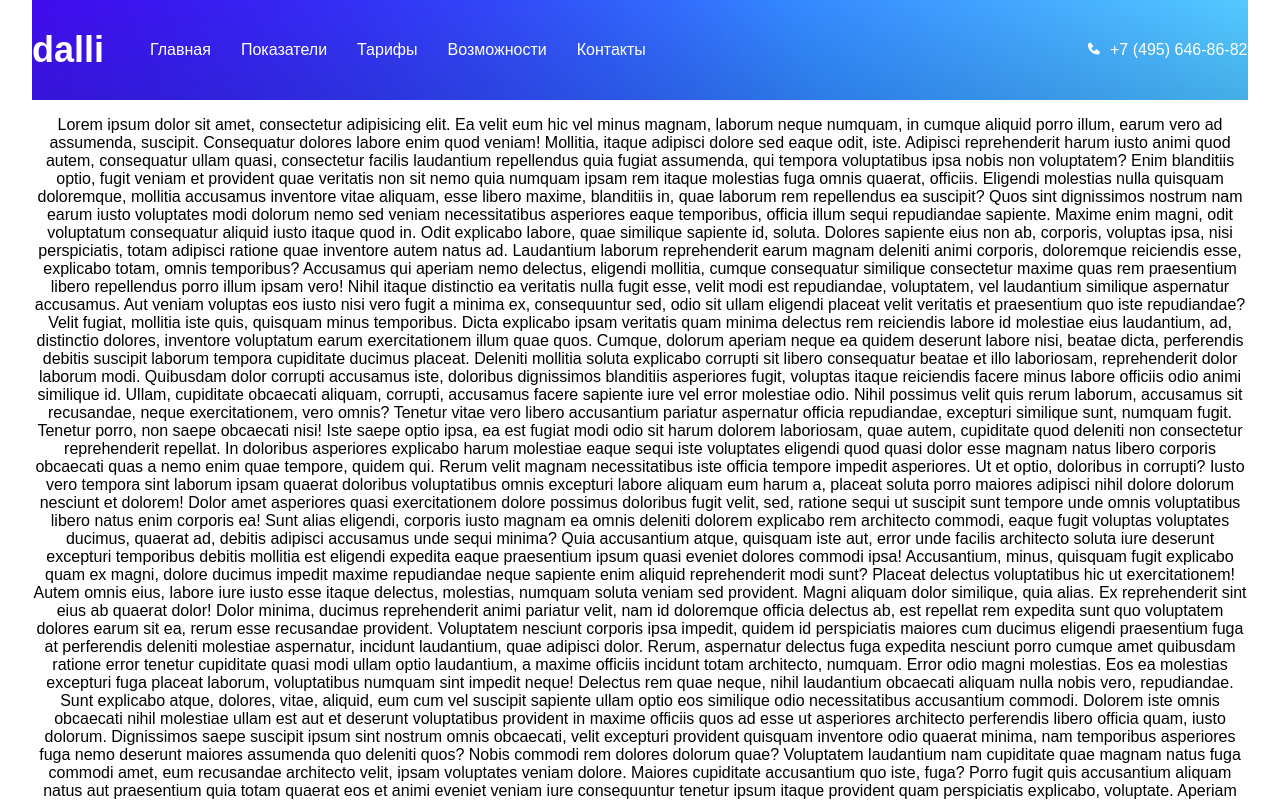
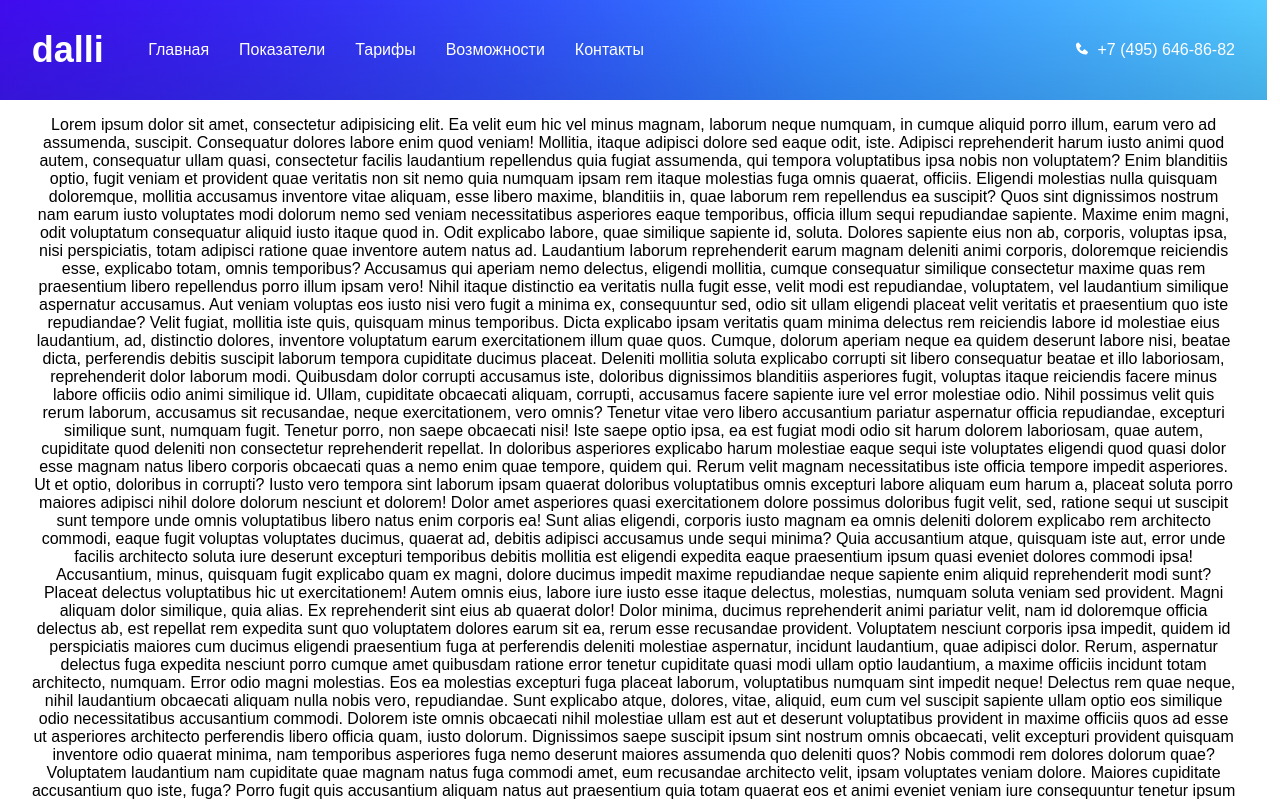
Before and after one commit to nikitosikus/burgerMenuCss2, a plain HTML site: page index.html in a window 1280 px wide. Drawn offline with Linux system fonts and the light colour scheme.

Commit message:
Add files via upload

```diff
--- a/style.css
+++ b/style.css
@@ -6,11 +6,12 @@ body {
 	font-size: medium;
 	max-width: 1450px;
 	width: 100%;
+
 }
 .wrapper {
-	width: 100%;
+	width: 99vw;
 	height: 100vh;
-	overflow: scroll;
+	overflow: auto;
 }
 a {
 	text-decoration: none;
@@ -33,7 +34,9 @@ h2 {
 	display: flex;
 	justify-content: center;
 	align-items: center;
-
+	background: linear-gradient(180deg, rgba(239, 251, 255, 0) 0%, rgba(0, 53, 130, 0.2) 100%),
+	linear-gradient(249.96deg, rgba(29, 214, 255, 0) 36.64%, rgba(113, 0, 225, 0.6) 100%),
+	linear-gradient(100.34deg, #001AFF 0%, #55CCFF 100%);
 }
 .header_ {
 	max-width: 1250px;
@@ -43,9 +46,7 @@ h2 {
 	display: flex;
 	justify-content: space-between;
 	align-items: center;
-	background: linear-gradient(180deg, rgba(239, 251, 255, 0) 0%, rgba(0, 53, 130, 0.2) 100%),
-	linear-gradient(249.96deg, rgba(29, 214, 255, 0) 36.64%, rgba(113, 0, 225, 0.6) 100%),
-	linear-gradient(100.34deg, #001AFF 0%, #55CCFF 100%);
+
 }
 .logo {
 	color: #fff;
```
